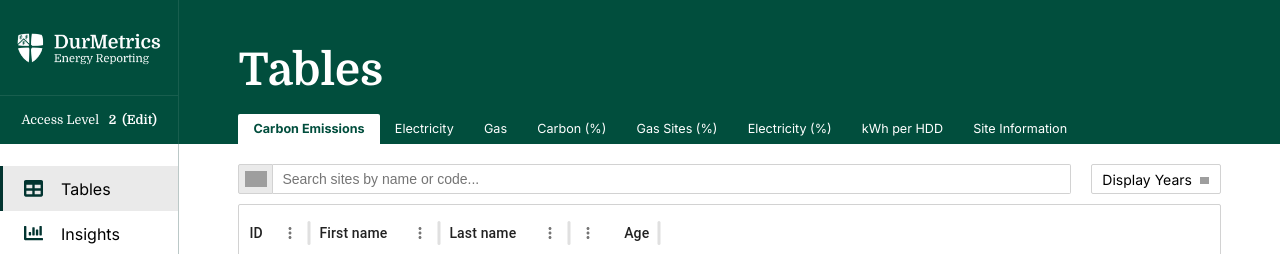
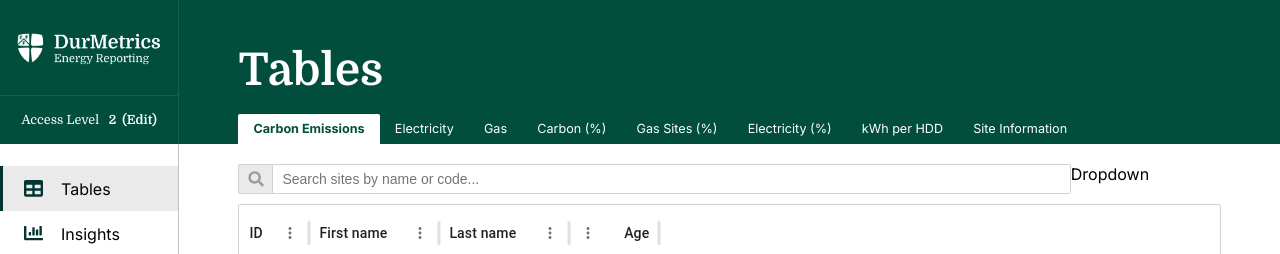
Before and after one commit to COMP2281/software-engineering-group24-25-19, a React (Create React App) app in the folder durmetrics/: page / in a window 1280 px wide. Shown: the top 254 px of the page. Built offline with nearby package versions, Linux system fonts and the light colour scheme; grey boxes are pictures that could not be loaded.

Commit message:
search bar added

```diff
--- a/durmetrics/src/components/Content.js
+++ b/durmetrics/src/components/Content.js
@@ -1,22 +1,15 @@
 import React from 'react';
 import DataTable from './DataTable';
-// import SearchBar from './SearchBar';
+import SearchBar from './SearchBar';
 import Dropdown from './Dropdown';
 
 const Content = () => {
+        const searchTable = (e) => {};
         return (
                 <div className="body">
                         <div class="table-filters">
-                                <div class="input-group">
-                                        <div class="search-icon-container">
-                                                <img class="search-icon" src="search-icon.svg" />
-                                        </div>
-                                        <input class="search-bar" placeholder="Search sites by name or code..." />
-                                </div>
-                                <div class="years-dropdown">
-                                        Display Years
-                                        <img src="arrow-down.svg" class="dropdown-icon" />
-                                </div>
+                                <SearchBar searchTable={searchTable}/>
+                                <Dropdown />
                         </div>
                         <div class="table-container">
                                 <DataTable />
--- /dev/null
+++ b/durmetrics/src/components/SearchBar.js
@@ -0,0 +1,14 @@
+import React from 'react';
+
+const SearchBar = (props) => {
+        return (
+                <div className="input-group">
+                        <div className="search-icon-container">
+                                <img className="search-icon" src="/search-icon.svg" alt="Search Icon" />
+                        </div>
+                        <input className="search-bar" placeholder="Search sites by name or code..." onChange={props.searchTable}/>
+                </div>
+        );
+};
+
+export default SearchBar;
```
Also changed, not shown: durmetrics/public/search-icon.svg (added).
